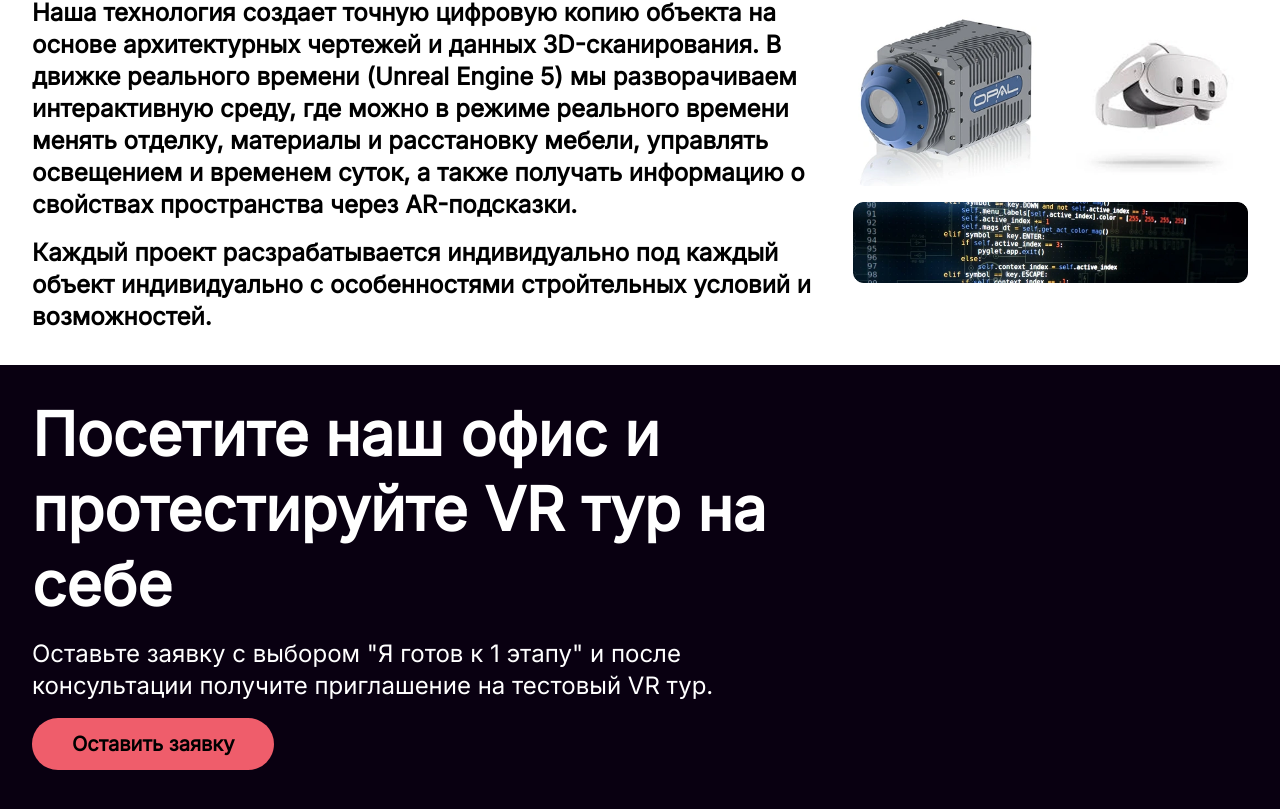
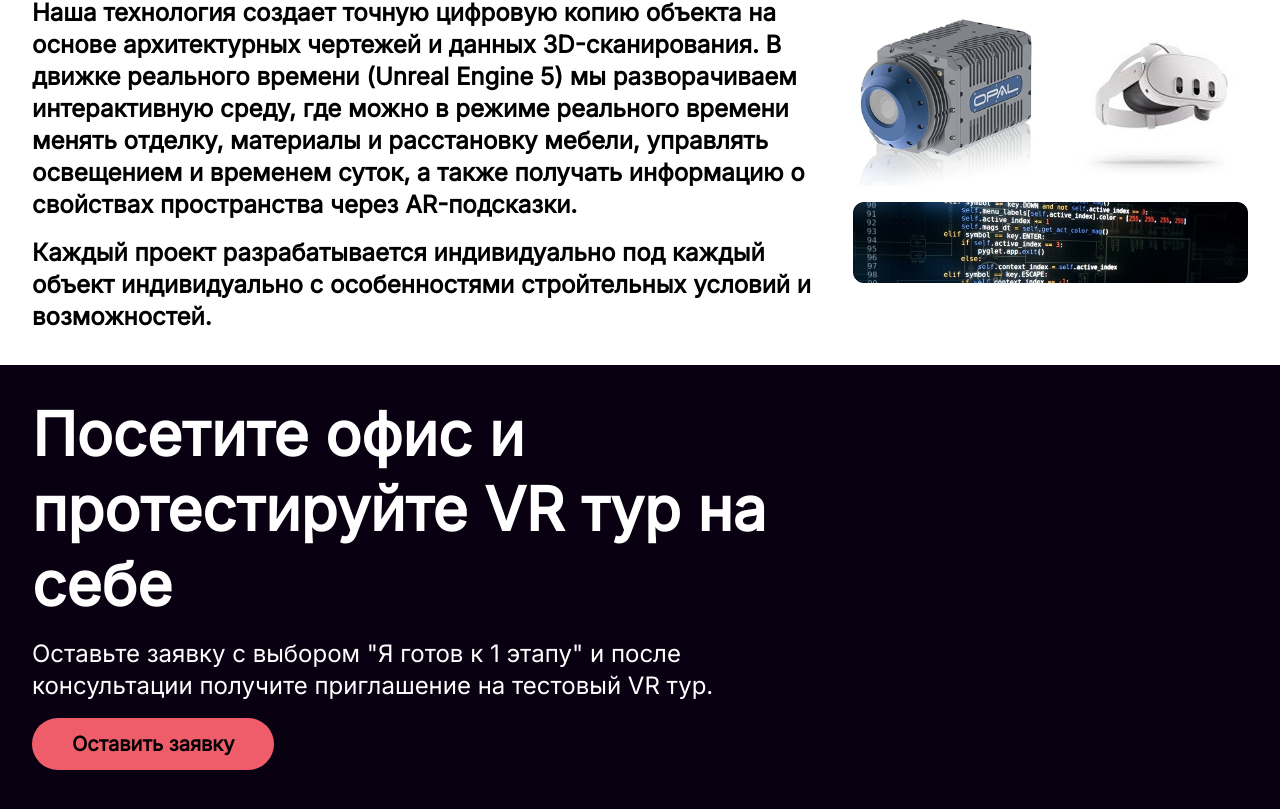
Before and after one commit to sense-and-home/sense-and-home-client, a React (Vite) app: page / in a window 1280 px wide. Shown: the part 5348-6157 px from the top of the page. Built offline with nearby package versions, Linux system fonts and the light colour scheme.

Commit message:
fix: text typos and errors

```diff
--- a/src/sections/MapSection.tsx
+++ b/src/sections/MapSection.tsx
@@ -6,7 +6,7 @@ export function MapSection() {
     >
       <div className="mb-6 max-w-full md:mb-4 lg:max-w-2/3">
         <h2 className="heading mb-4 text-2xl leading-tight md:text-3xl lg:text-4xl xl:text-6xl">
-          Посетите наш офис и протестируйте VR тур на себе
+          Посетите офис и протестируйте VR тур на себе
         </h2>
 
         <p className="mb-6 text-lg md:mb-4 md:text-xl lg:text-2xl">
--- a/src/sections/TechnologySection.tsx
+++ b/src/sections/TechnologySection.tsx
@@ -21,7 +21,7 @@ export function TechnologySection() {
           </p>
 
           <p>
-            Каждый проект расзрабатывается индивидуально под каждый объект
+            Каждый проект разрабатывается индивидуально под каждый объект
             индивидуально с особенностями стройтельных условий и возможностей.
           </p>
         </div>
```
